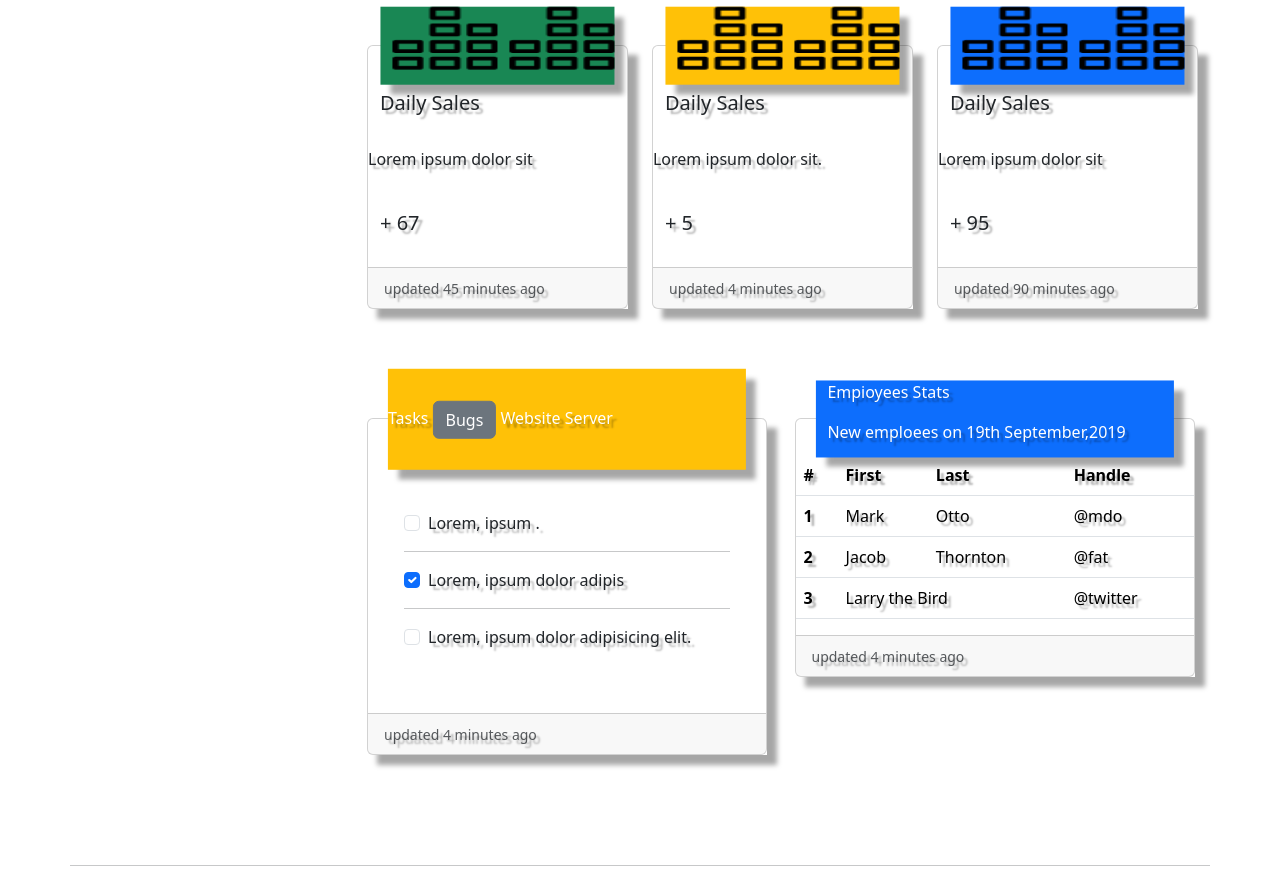
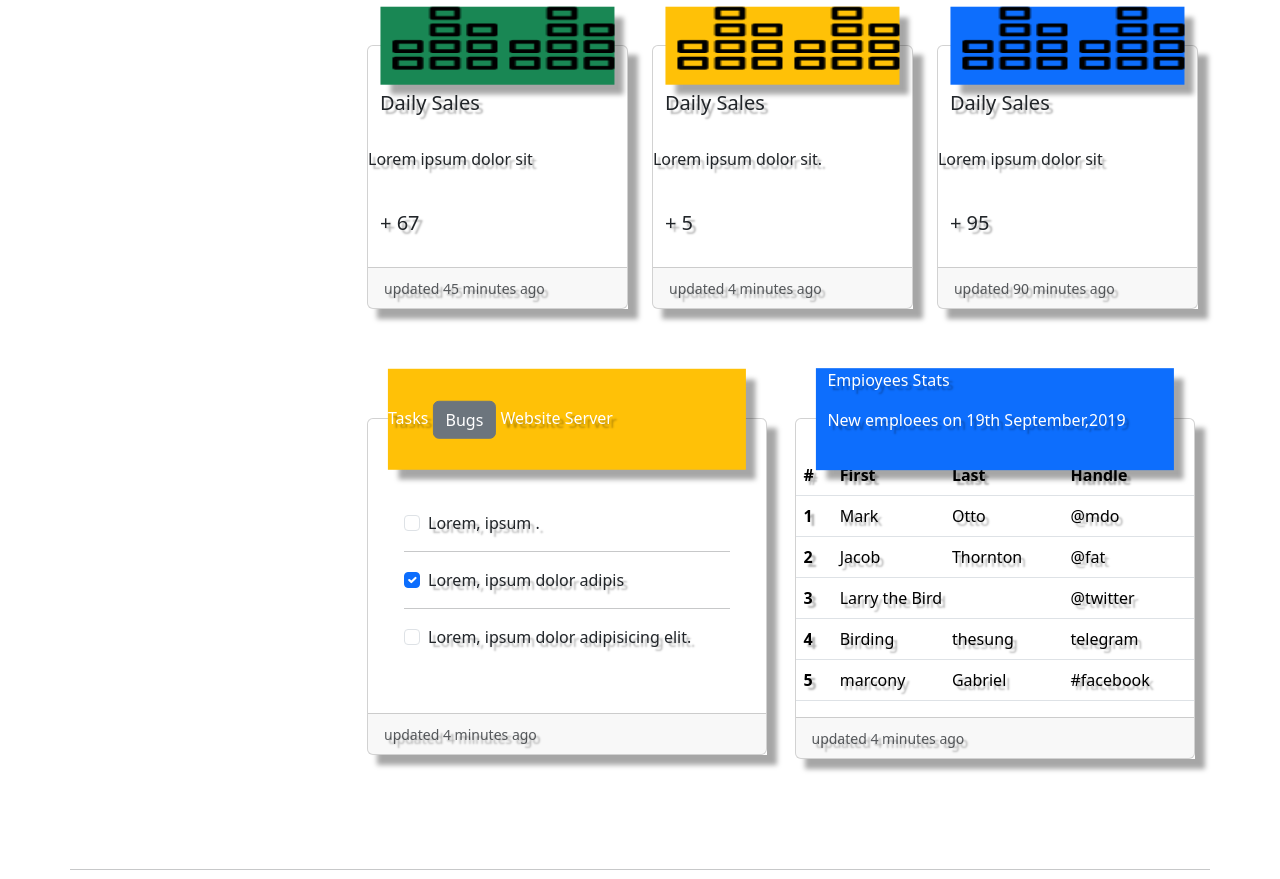
Before and after one commit to oleksiy1202/EXAMEN_2, a plain HTML site: page index.html in a window 1280 px wide. Shown: the part 378-1257 px from the top of the page. Drawn offline with nearby package versions, Linux system fonts and the light colour scheme.

Commit message:
Examen__2 List__1__end

```diff
--- a/index.html
+++ b/index.html
@@ -345,6 +345,18 @@
                                                     <td colspan="2">Larry the Bird</td>
                                                     <td>@twitter</td>
                                                 </tr>
+                                                <tr>
+                                                    <th scope="row">4</th>
+                                                    <td>Birding</td>
+                                                    <td>thesung</td>
+                                                    <td>telegram</td>
+                                                </tr>
+                                                <tr>
+                                                    <th scope="row">5</th>
+                                                    <td>marcony</td>
+                                                    <td>Gabriel</td>
+                                                    <td>#facebook</td>
+                                                </tr>
                                             </tbody>
                                         </table>
                                     </div>
```
